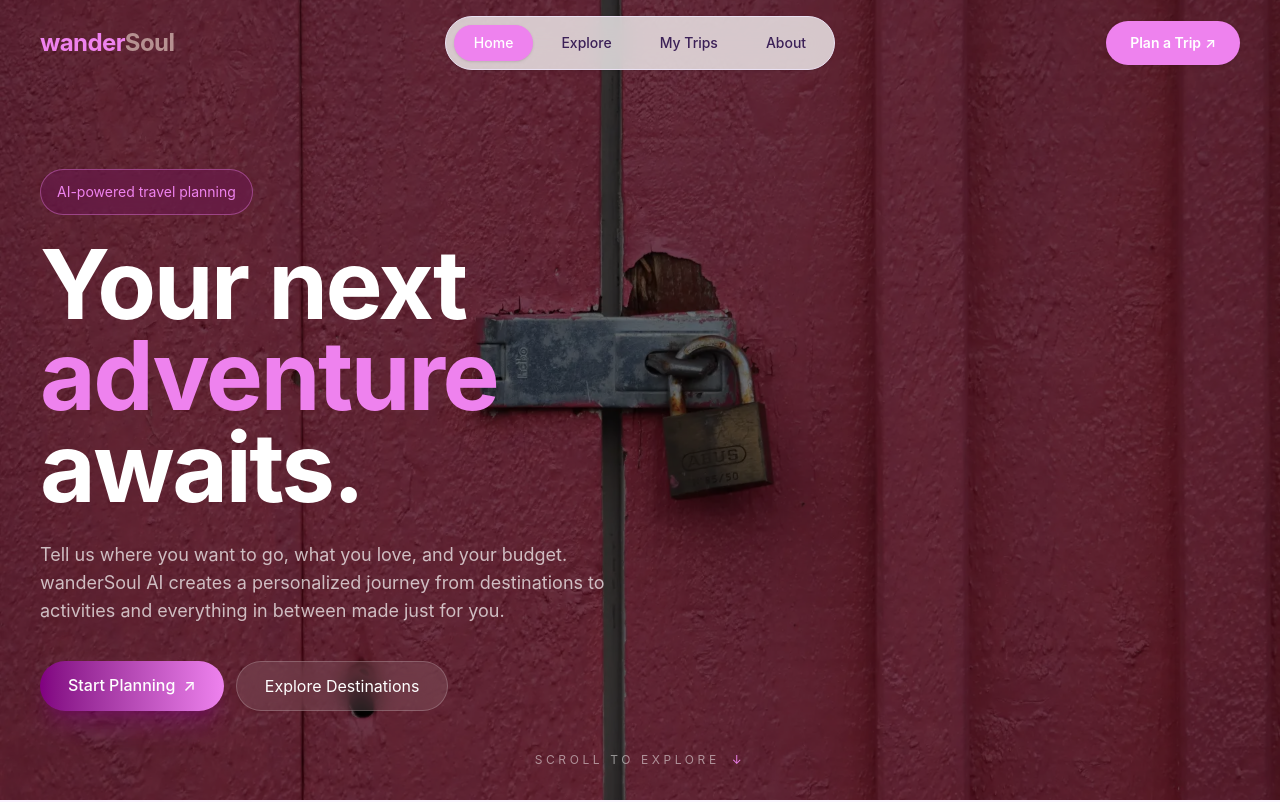
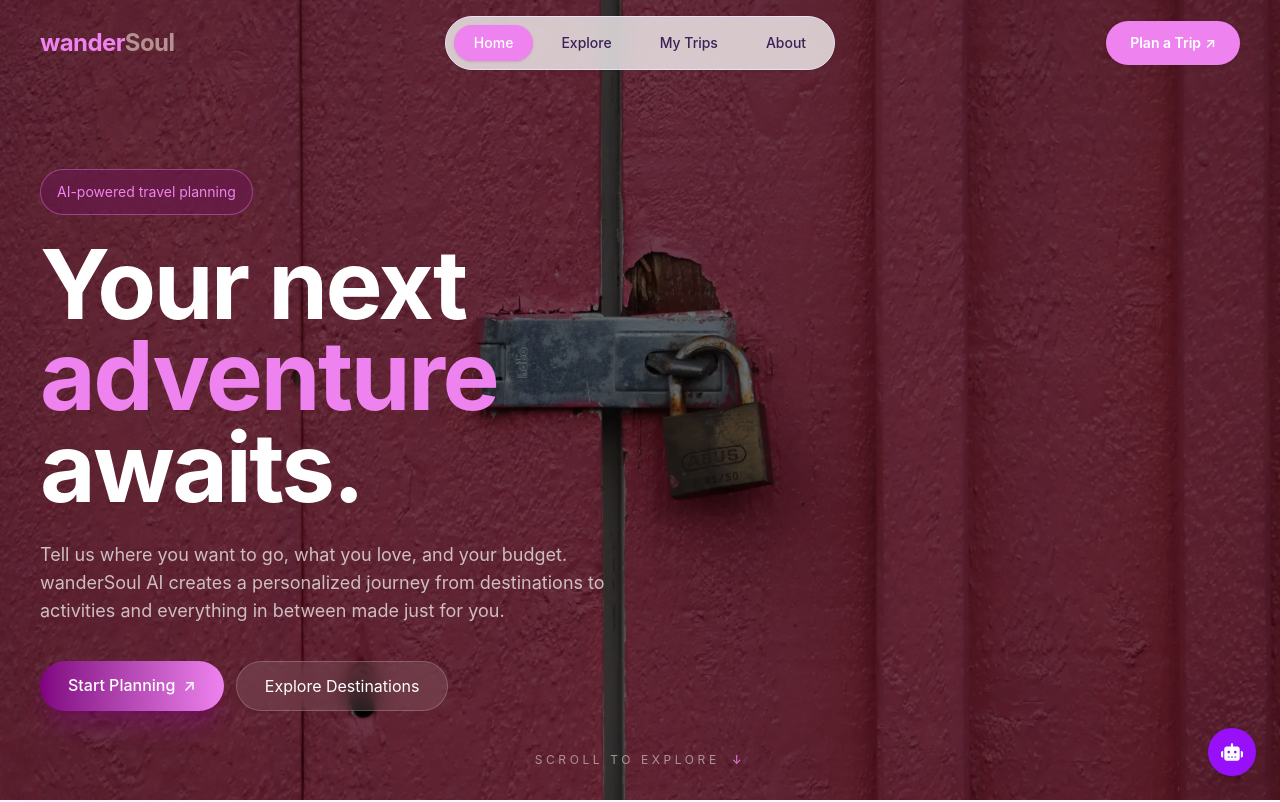
Before and after one commit to anupam-anand-ojha/wanderSoul-ai-frontend, a React (Vite) app: page / in a window 1280 px wide. Shown: the top 802 px of the page. Built offline with nearby package versions, Linux system fonts and the light colour scheme.

Commit message:
add floating chatbot to homepage

```diff
--- a/src/pages/Home.jsx
+++ b/src/pages/Home.jsx
@@ -1,6 +1,7 @@
 import { Link } from "react-router-dom";
 import Navbar from "../components/Navbar";
 import { useState } from "react";
+import Chatbot from "../components/Chatbot";
 
 const Home = () => {
   const videos = [
@@ -350,6 +351,10 @@ const Home = () => {
           </div>
         </div>
       </section>
+
+
+      <Chatbot />
+
     </main>
   );
 };
```
